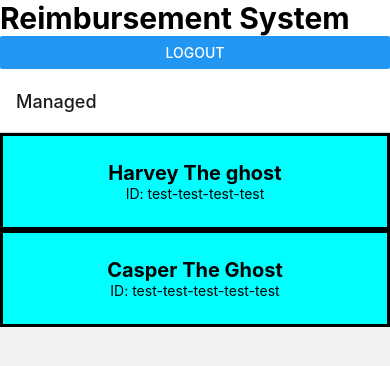
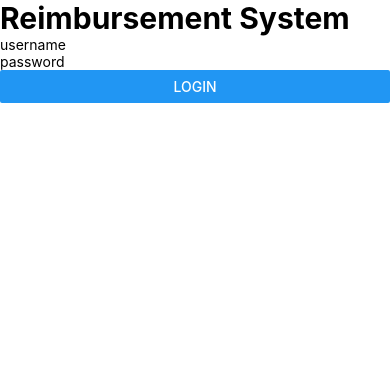
Before and after one commit to wrkagel/Revature-Project-1-Mobile, a React Native app: screen /Managed in a window 390 px wide. Shown: the top 366 px of the page. Built offline with nearby package versions, Linux system fonts and the light colour scheme.

Commit message:
Login working with stack navigation.

```diff
--- a/App.tsx
+++ b/App.tsx
@@ -12,14 +12,14 @@ import ReimbursementView from './components/reimbursement-view';
 
 export default function App() {
 
-  const [isAuthenticated, setIsAuthenticated] = useState<boolean>(false);
+  const [managerId, setManagerId] = useState<string>("");
 
   useEffect(() => {
     (async () => {
-      const storageAuthentication = await AsyncStorageLib.getItem("isAuthenticated");
-      if(storageAuthentication) setIsAuthenticated(true);
+      const storedId = await AsyncStorageLib.getItem("managerId");
+      setManagerId(storedId ?? "");
+      console.log(managerId);
     })()
-    setIsAuthenticated(true);
   }, []);
 
   const Stack = createNativeStackNavigator();
@@ -27,16 +27,16 @@ export default function App() {
   return (
     <View style={{flex:1, display:"flex"}}>
       <Text style={{fontSize:30, fontWeight:"bold"}}>Reimbursement System</Text>
-      {!isAuthenticated ?
-        <LoginView setIsAuthenticated={setIsAuthenticated}/> :
+      {!Boolean(managerId) ?
+        <LoginView setManagerId={setManagerId}/> :
         <NavigationContainer>
-          <LogoutButton setIsAuthenticated={setIsAuthenticated}/>
-          <Stack.Navigator initialRouteName='Managed'>
-            <Stack.Screen name={"Managed"} component={ManagedView} />
+          <LogoutButton setManagerId={setManagerId}/>
+          <Stack.Navigator initialRouteName='Managed' >
+            <Stack.Screen name={"Managed"} component={ManagedView}/>
             <Stack.Screen name={"ReimbursementList"} component={ReimbursementViewList}/>
             <Stack.Screen name={"Reimbursement"} component={ReimbursementView}/>
-        </Stack.Navigator>
-      </NavigationContainer>}
+          </Stack.Navigator>
+        </NavigationContainer>}
       <StatusBar/>
     </View>
   );
--- a/components/login-view.tsx
+++ b/components/login-view.tsx
@@ -2,14 +2,13 @@ import AsyncStorageLib from "@react-native-async-storage/async-storage";
 import axios from "axios";
 import React, { useState } from "react";
 import { Button, TextInput, View } from "react-native";
+import Employee from "../models/employee";
 
 
-export default function LoginView(props:{setIsAuthenticated:Function}) {
+export default function LoginView(props:{setManagerId:Function}) {
 
     const [nameInput, setNameInput] = useState<string>("");
     const [passInput, setPassInput] = useState<string>("");
-
-    //const testUser = ['username', 'password'];
 
     async function login() {
         if(!nameInput || !passInput) {
@@ -17,13 +16,14 @@ export default function LoginView(props:{setIsAuthenticated:Function}) {
             return;
         }
         try {
-            const response = await axios.patch(`${backendAddress}/loginMobile`, {user:nameInput, pass:passInput});
+            const response = await axios.patch<Employee>(`${backendAddress}/loginMobile`, {user:nameInput, pass:passInput});
             if (response.status !== 200) {
-                alert(String(await response.data));
+                alert(String(response.data));
                 return;
             }
-            await AsyncStorageLib.setItem("isAuthenticated", "true");
-            props.setIsAuthenticated(true);
+            const manager:Employee = response.data;
+            await AsyncStorageLib.setItem("managerId", manager.id);
+            props.setManagerId(manager.id);
         } catch (error) {
             console.log(error);
             if(error instanceof Error && error.message.includes("404")) {
--- a/components/logout-button.tsx
+++ b/components/logout-button.tsx
@@ -3,11 +3,11 @@ import React from "react";
 import { Button, View } from "react-native";
 
 
-export default function LogoutButton(props:{setIsAuthenticated:Function}) {
+export default function LogoutButton(props:{setManagerId:Function}) {
 
     async function logout() {
         await AsyncStorageLib.clear();
-        props.setIsAuthenticated(false);
+        props.setManagerId("");
     }
 
     return (<View>
--- a/components/managed-view.tsx
+++ b/components/managed-view.tsx
@@ -1,19 +1,36 @@
-import { FlatList, Pressable, View } from "react-native";
+import { ParamListBase, Route } from "@react-navigation/native";
+import { NativeStackNavigationProp } from "@react-navigation/native-stack";
+import { FlatList, Pressable, StyleSheet, View } from "react-native";
 import Employee from "../models/employee";
 import EmployeeView from "./employee-view";
 
 
-export default function ManagedView(props:{navigation:any}) {
+export default function ManagedView(props:{navigation: any}) {
 
     const navigation = props.navigation;
 
-    function navigateToReimburseList() {
-        navigation.push('ReimbursementList')
+    function navigateToReimburseList(id:string) {
+        navigation.push('ReimbursementList', {id});
     }
 
-    return(<FlatList keyExtractor={item => item.id} data={employees} renderItem={({item})=><Pressable style={{flex:1, padding:25, backgroundColor:"cyan", borderStyle:"solid", borderWidth:3, width:"100%"}} onPress={navigateToReimburseList}><EmployeeView {...item}/></Pressable>}/>)
+    return(<FlatList keyExtractor={item => item.id} data={employees} renderItem={({item})=>(
+        <Pressable style={styles.listItem} onPress={() => navigateToReimburseList(item.id)}>
+            <EmployeeView {...item}/>
+        </Pressable>)}/>
+    )
 }
 
 const employees:Employee[] = [{
     fname:"Harvey", mname:"The", lname:"ghost", id:"test-test-test-test"
     }, {fname:"Casper", lname:"The Ghost", id:"test-test-test-test-test"}];
+
+const styles = StyleSheet.create({
+    listItem:{
+        flex:1,
+        padding:25,
+        backgroundColor:"cyan",
+        borderStyle:"solid",
+        borderWidth:3,
+        width:"100%"
+    }
+})
--- a/components/reimbursement-list-view.tsx
+++ b/components/reimbursement-list-view.tsx
@@ -1,16 +1,16 @@
-import { useNavigation } from "@react-navigation/native";
 import { Button, View } from "react-native";
 
 
-export default function ReimbursementViewList(props: { navigation: any}) {
+export default function ReimbursementViewList(props:{navigation:any, route: any}) {
 
-    const navigation = props.navigation;
+    const {navigation, route} = props;
+    const {id} = route.params;
 
     function navigateToReimbursement() {
         navigation.push('Reimbursement');
     }
 
     return (<View>
-        <Button title="GoToReimbursement" onPress={navigateToReimbursement} />
+        <Button title={id.toLowerCase()} onPress={navigateToReimbursement} />
     </View>)
 }
--- a/components/reimbursement-view.tsx
+++ b/components/reimbursement-view.tsx
@@ -3,7 +3,7 @@ import { Button, StyleSheet, Text, View } from "react-native";
 import ReimbursementItem, { ReimbursementStatus } from "../models/reimbursement-item";
 
 
-function ReimbursementView() {
+export default function ReimbursementView() {
 
 
 
@@ -54,8 +54,6 @@ const textStyle = StyleSheet.create({
     }
 });
 
-export default React.memo(ReimbursementView)
-
 const testItem:ReimbursementItem = {
     id:"test-test-test-test-test",
     employeeId:"test-test-test-test-test",
```
